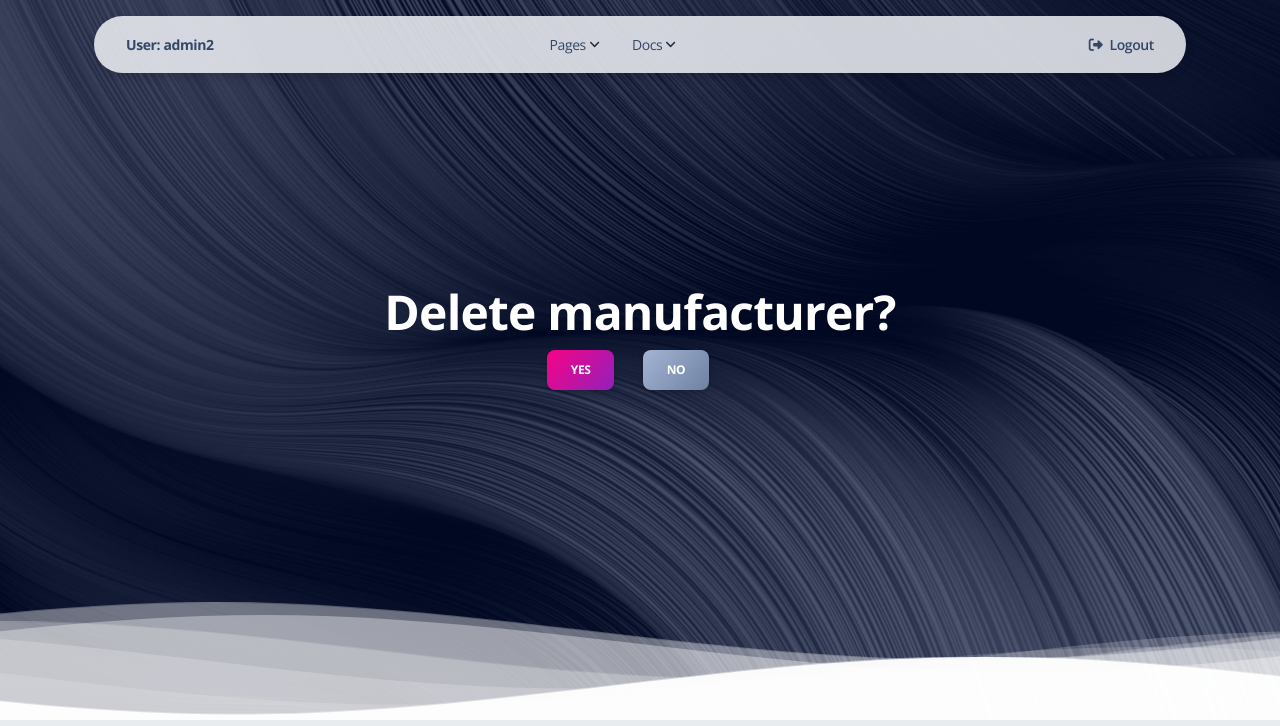
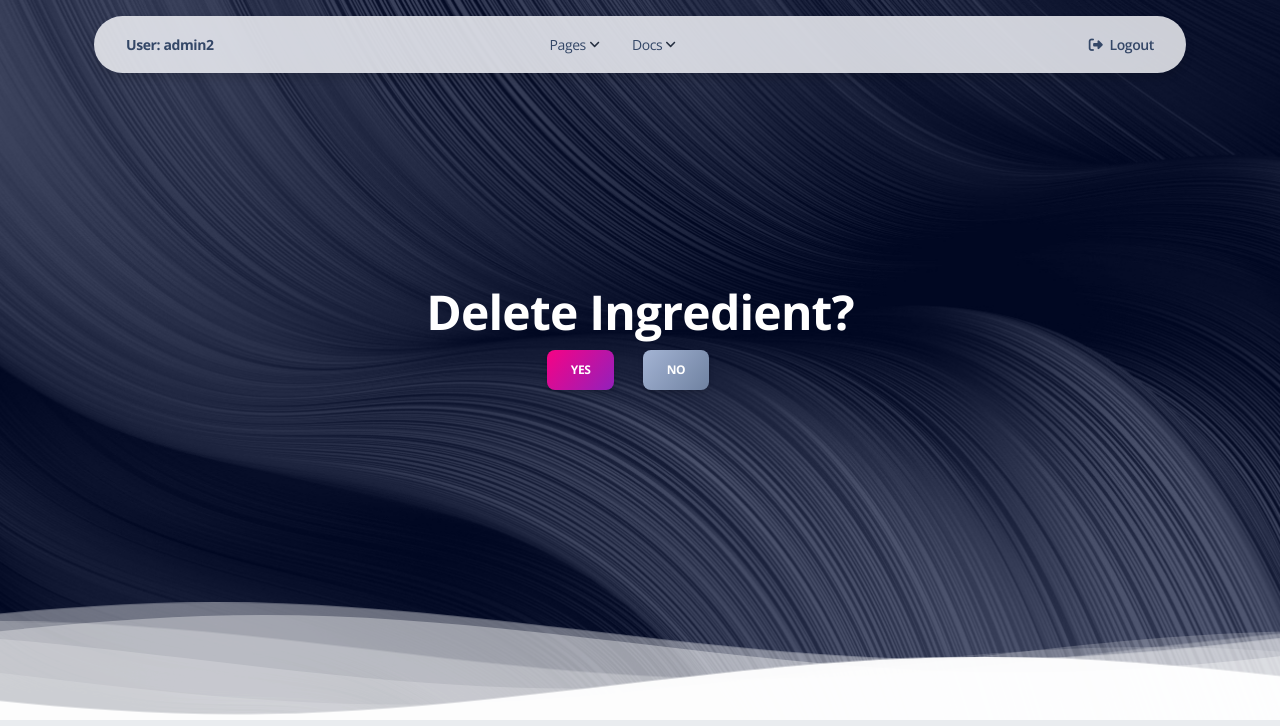
Before and after one commit to Anton-Konyk/restaurant-kitchen-service, a Django app: page /ingredients/3/delete/ in a window 1280 px wide. Shown: the top 726 px of the page. Run offline with Django 5.2, Linux system fonts and the light colour scheme; a user stored in the database is signed in; data comes from the database, SQL or seed files in the repository; some libraries are stand-ins or nearby versions.

Commit message:
fix bugs in text

```diff
--- a/templates/kitchen/ingredient_confirm_delete.html
+++ b/templates/kitchen/ingredient_confirm_delete.html
@@ -14,7 +14,7 @@
     <div class="container">
       <div class="row">
         <div class="col-lg-7 text-center mx-auto">
-          <h1 class="text-white pt-3 mt-n5">Delete manufacturer?</h1>
+          <h1 class="text-white pt-3 mt-n5">Delete Ingredient?</h1>
           <form action="" method="post">
             {% csrf_token %}
               <input type="submit" value="Yes" class="btn bg-gradient-primary me-4">
```
